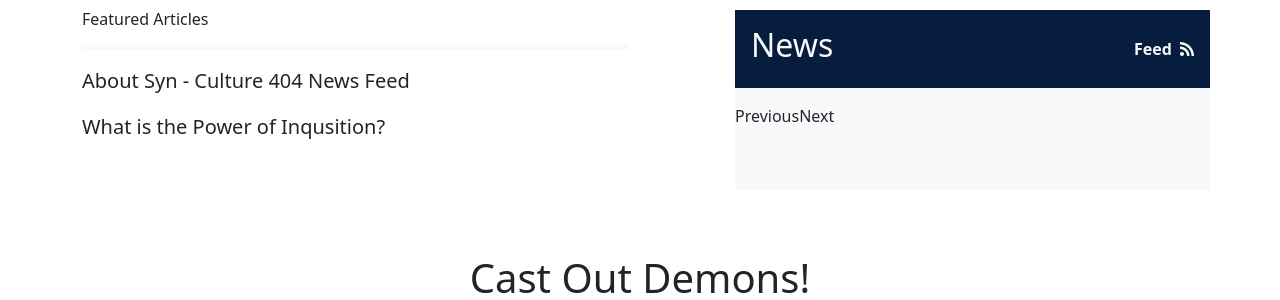
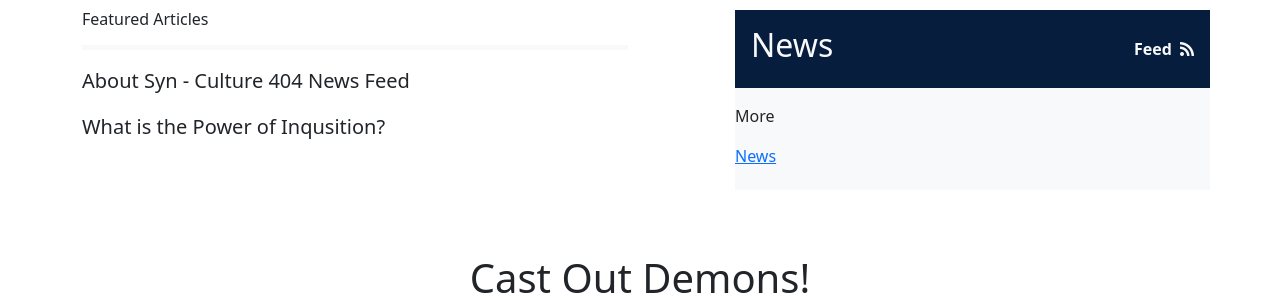
Before and after one commit to Culture-404/Syn_Inquisition, a Jekyll site: the page built from index.md, in a window 1280 px wide. Shown: the part 401-701 px from the top of the page. Built offline with Jekyll 4.4.1, drawn with Linux system fonts in a browser that asks for light colours.

Commit message:
remove pagination links on homepage

```diff
--- a/_layouts/home.html
+++ b/_layouts/home.html
@@ -87,28 +87,7 @@ layout: default
 
             {% endfor %}
 
-
-            <div class="posts">
-                {% for post in paginator.posts %}
-                <div class="post">
-                  <h2><a href="{{ post.url }}">{{ post.title }}</a></h2>
-                  <p class="post-date">{{ post.date | date: "%B %d, %Y" }}</p>
-                </div>
-                {% endfor %}
-              </div>
-
-              <div class="pagination">
-                {% if paginator.previous_page %}
-                  <a href="{{ paginator.previous_page_path }}" class="previous">Previous</a>
-                {% else %}
-                  <span class="previous disabled">Previous</span>
-                {% endif %}
-                {% if paginator.next_page %}
-                  <a href="{{ paginator.next_page_path }}" class="next">Next</a>
-                {% else %}
-                  <span class="next disabled">Next</span>
-                {% endif %}
-              </div>
+            More <a href="/news" class="mt-3 btn-dark">News</a>
         </div>
     </div>
 </div>
```
